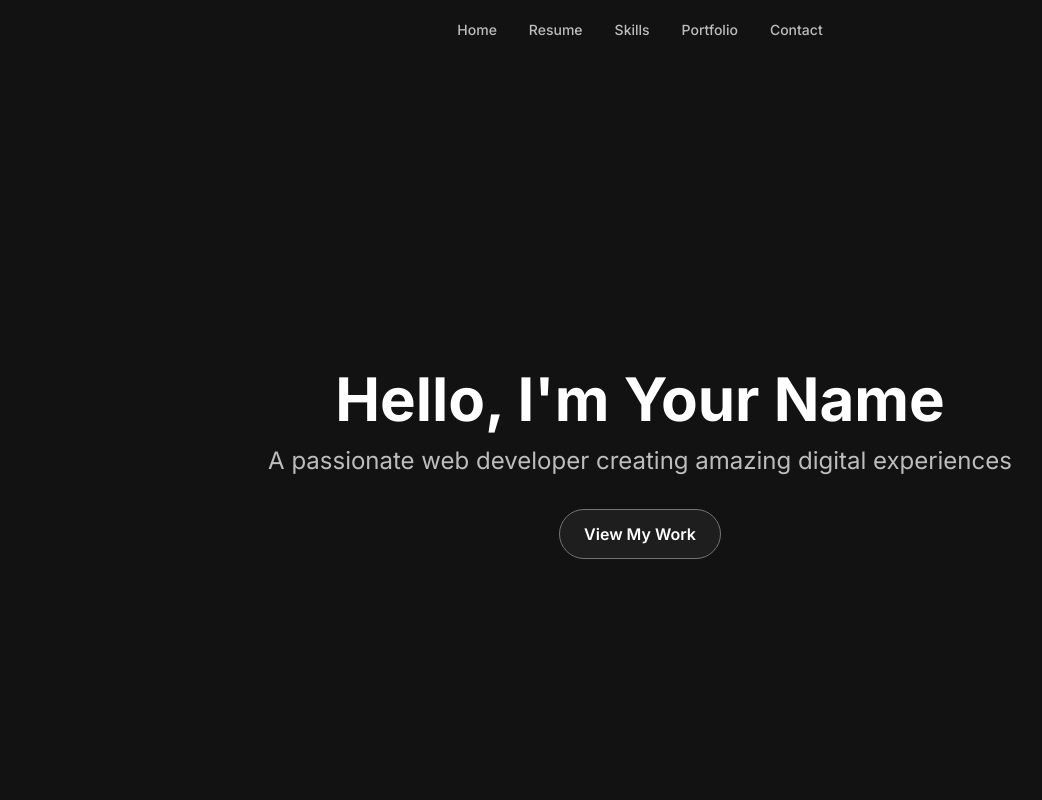
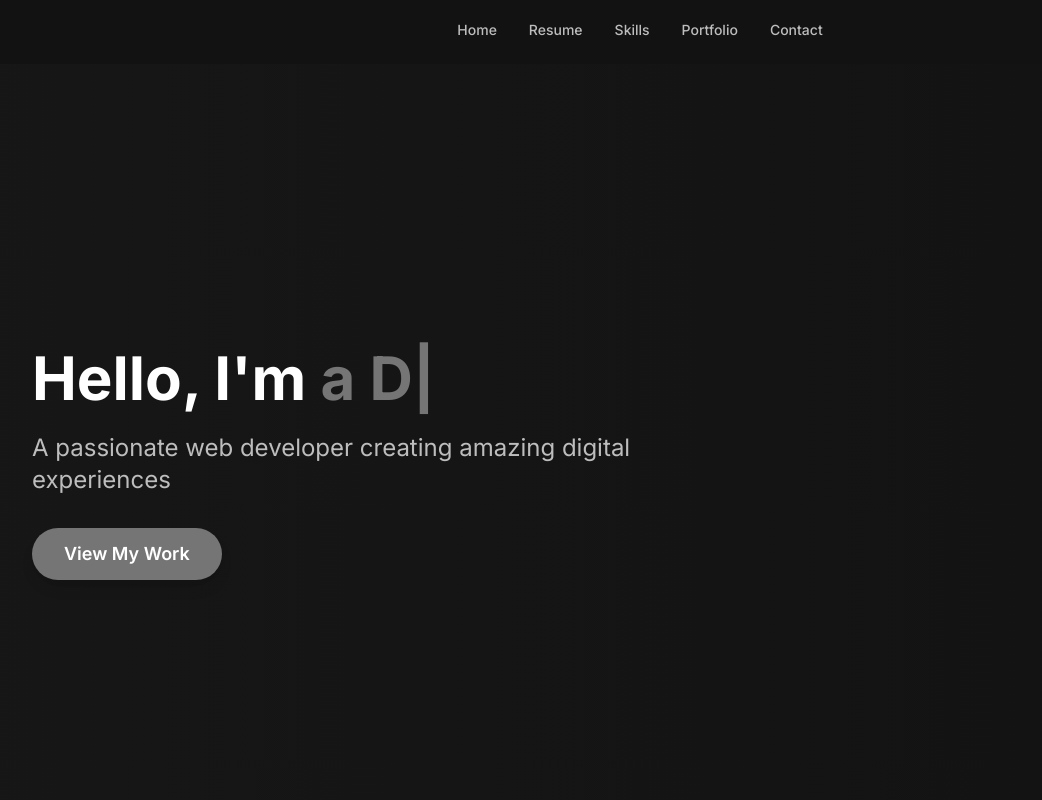
Before and after one commit to PragunBajracharya/portfolio-v2, a Next.js app: page / in a window 1280 px wide. Shown: the top 800 px of the page, without its empty margins (0-1042 px from the left). Built offline with nearby package versions, Linux system fonts and the light colour scheme.

Commit message:
feat: updated banner text to have typed animation

```diff
--- a/package.json
+++ b/package.json
@@ -13,7 +13,8 @@
     "next": "15.1.7",
     "react": "^19.0.0",
     "react-dom": "^19.0.0",
-    "react-icons": "^5.4.0"
+    "react-icons": "^5.4.0",
+    "react-typed": "^2.0.12"
   },
   "devDependencies": {
     "@eslint/eslintrc": "^3",
--- a/src/app/components/Banner.jsx
+++ b/src/app/components/Banner.jsx
@@ -1,26 +1,51 @@
 "use client"
-import { motion } from "framer-motion"
+import { motion } from "framer-motion";
+import Link from "next/link";
+import { ReactTyped } from "react-typed";
 
 export default function Banner() {
   return (
-    <section id="home" className="h-screen flex items-center justify-center bg-background text-primary">
+    <section id="home" className="min-h-screen flex items-center justify-start animated-gradient text-primary overflow-hidden">
+      <div className="absolute inset-0 z-0 opacity-50">
+        {/* Add any additional background elements here if needed */}
+      </div>
       <motion.div
-        initial={{ opacity: 0, y: 20 }}
-        animate={{ opacity: 1, y: 0 }}
+        initial={{ opacity: 0, x: -50 }}
+        animate={{ opacity: 1, x: 0 }}
         transition={{ duration: 0.8 }}
-        className="text-center"
+        className="z-10 px-4 sm:px-6 lg:px-8 max-w-2xl"
       >
-        <h1 className="text-4xl md:text-6xl font-bold mb-4">Hello, I'm Your Name</h1>
-        <p className="text-xl md:text-2xl mb-8 text-secondary">
+        <motion.h1
+          className="text-4xl sm:text-5xl md:text-6xl font-bold mb-6"
+          initial={{ opacity: 0 }}
+          animate={{ opacity: 1 }}
+          transition={{ delay: 0.2, duration: 0.8 }}
+        >
+          Hello, I'm{" "}
+          <ReactTyped
+            strings={["Pragun Bajracharya", "a Developer"]}
+            typeSpeed={80}
+            backSpeed={50}
+            loop
+            className="text-accent"
+          />
+        </motion.h1>
+        <motion.p
+          className="text-xl sm:text-2xl mb-8 text-secondary"
+          initial={{ opacity: 0 }}
+          animate={{ opacity: 1 }}
+          transition={{ delay: 0.4, duration: 0.8 }}
+        >
           A passionate web developer creating amazing digital experiences
-        </p>
-        <motion.button
-          whileHover={{ scale: 1.05 }}
-          whileTap={{ scale: 0.95 }}
-          className="bg-surface text-primary px-6 py-3 rounded-full font-semibold border border-accent hover:bg-accent transition-colors"
-        >
-          View My Work
-        </motion.button>
+        </motion.p>
+        <motion.div initial={{ opacity: 0 }} animate={{ opacity: 1 }} transition={{ delay: 0.6, duration: 0.8 }}>
+          <Link
+            href="#portfolio"
+            className="inline-block bg-accent text-primary px-8 py-3 rounded-full font-semibold text-lg hover:bg-primary hover:text-background transition-colors duration-300 shadow-lg hover:shadow-xl transform hover:-translate-y-1"
+          >
+            View My Work
+          </Link>
+        </motion.div>
       </motion.div>
     </section>
   )
```
Also changed, not shown: 1 other file (tests, documents, lock files or other folders).
